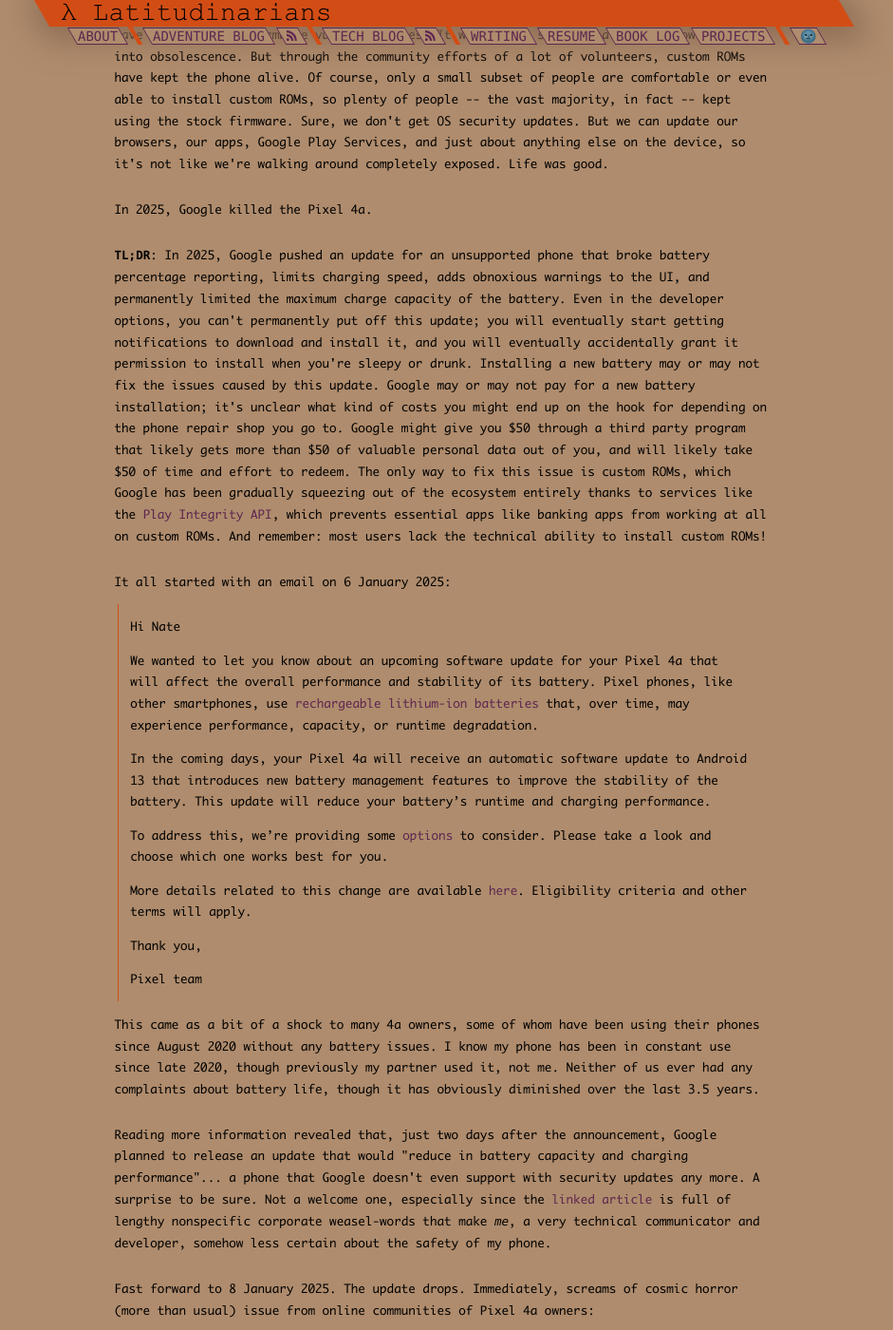
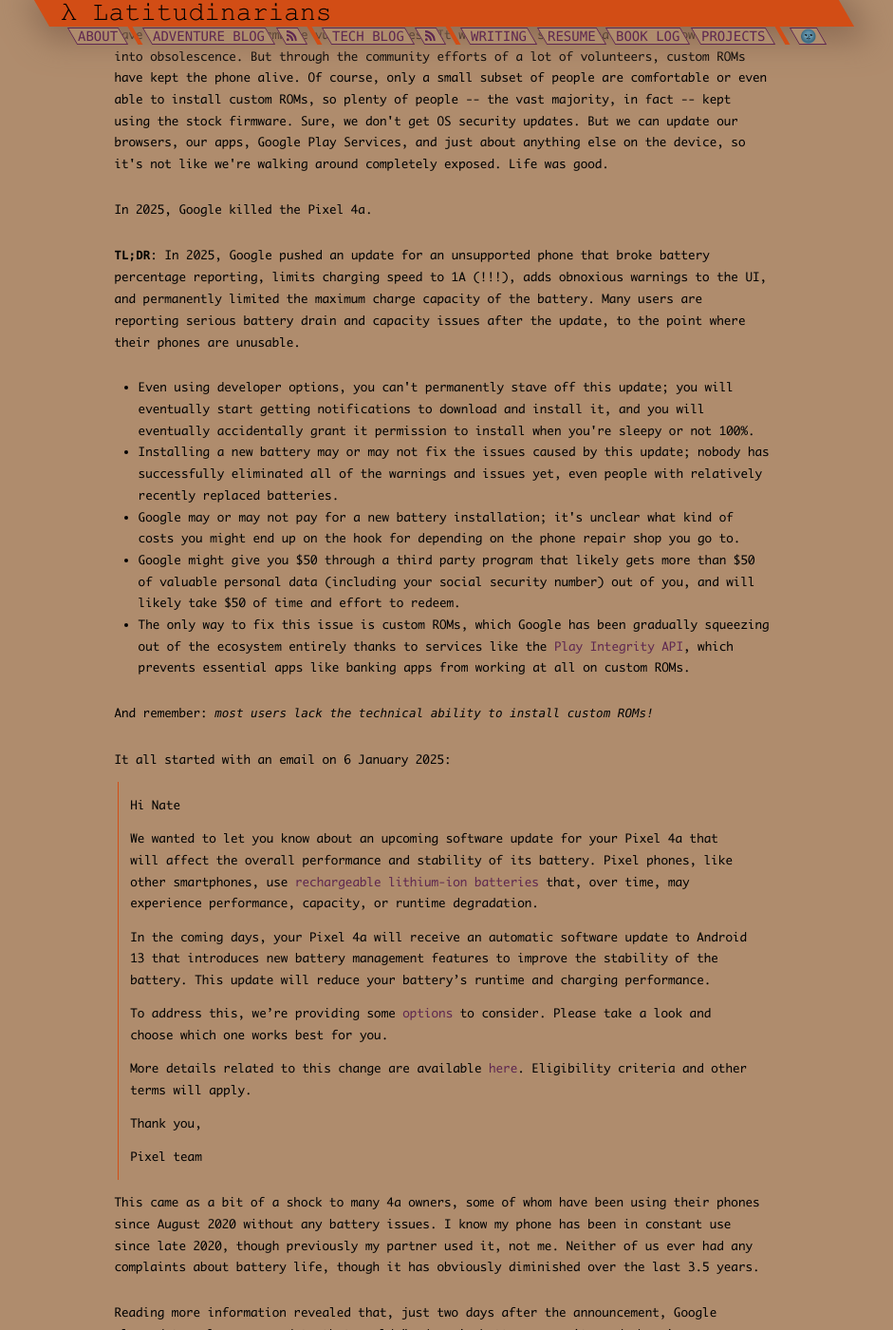
Before and after one commit to nathan-contino/nathan-contino.github.io, a Jekyll site: the page built from _posts/techblog/2025-01-09-the-day-google-killed-the-pixel-4a.md, in a window 1280 px wide and 1400 px high, scrolled down 436 px. Shown: the whole window at 95% size, without its empty margins (174-1115 px from the left). Built offline with Jekyll 4.4.1, drawn with Linux system fonts in a browser that asks for light colours; some of the changed text lies outside the part shown.

Commit message:
Updates on TLDR, image improvements

```diff
--- a/_posts/techblog/2025-01-09-the-day-google-killed-the-pixel-4a.md
+++ b/_posts/techblog/2025-01-09-the-day-google-killed-the-pixel-4a.md
@@ -15,7 +15,15 @@
 
 <!-- readmore -->
 
-**TL;DR**: In 2025, Google pushed an update for an unsupported phone that broke battery percentage reporting, limits charging speed, adds obnoxious warnings to the UI, and permanently limited the maximum charge capacity of the battery. Even in the developer options, you can't permanently put off this update; you will eventually start getting notifications to download and install it, and you will eventually accidentally grant it permission to install when you're sleepy or drunk. Installing a new battery may or may not fix the issues caused by this update. Google may or may not pay for a new battery installation; it's unclear what kind of costs you might end up on the hook for depending on the phone repair shop you go to. Google might give you $50 through a third party program that likely gets more than $50 of valuable personal data out of you, and will likely take $50 of time and effort to redeem. The only way to fix this issue is custom ROMs, which Google has been gradually squeezing out of the ecosystem entirely thanks to services like the [Play Integrity API](https://developer.android.com/google/play/integrity/overview), which prevents essential apps like banking apps from working at all on custom ROMs. And remember: most users lack the technical ability to install custom ROMs!
+**TL;DR**: In 2025, Google pushed an update for an unsupported phone that broke battery percentage reporting, limits charging speed to 1A (!!!), adds obnoxious warnings to the UI, and permanently limited the maximum charge capacity of the battery. Many users are reporting serious battery drain and capacity issues after the update, to the point where their phones are unusable.
+
+* Even using developer options, you can't permanently stave off this update; you will eventually start getting notifications to download and install it, and you will eventually accidentally grant it permission to install when you're sleepy or not 100%.
+* Installing a new battery may or may not fix the issues caused by this update; nobody has successfully eliminated all of the warnings and issues yet, even people with relatively recently replaced batteries.
+* Google may or may not pay for a new battery installation; it's unclear what kind of costs you might end up on the hook for depending on the phone repair shop you go to.
+* Google might give you $50 through a third party program that likely gets more than $50 of valuable personal data (including your social security number) out of you, and will likely take $50 of time and effort to redeem.
+* The only way to fix this issue is custom ROMs, which Google has been gradually squeezing out of the ecosystem entirely thanks to services like the [Play Integrity API](https://developer.android.com/google/play/integrity/overview), which prevents essential apps like banking apps from working at all on custom ROMs.
+
+And remember: _most users lack the technical ability to install custom ROMs!_
 
 It all started with an email on 6 January 2025:
 
@@ -41,11 +49,13 @@
 
 * [many phones are stuck reporting 100% battery forever, dropping dead without warning](https://old.reddit.com/r/Pixel4a/comments/1hwx9m4/used_my_4a_for_20_minutes_and_its_still_at_100/)
 
-* [many users are reporting that their battery lasts significantly less than it used to](https://old.reddit.com/r/Pixel4a/comments/1hx10zq/final_psa_do_not_update_to_the_latest_battery/)
+* [many users are reporting that their battery lasts significantly less than it used to](https://old.reddit.com/r/Pixel4a/comments/1hx10zq/final_psa_do_not_update_to_the_latest_battery/); **Update**: many previously functional phones are draining up to 1% per minute after the update, and frequently get "stuck" at random battery percentages _other_ than 100%
 
-* [charging has been permanently limited to 5W](https://old.reddit.com/r/Pixel4a/comments/1hwqvmb/warning_do_not_uodate_i_am_ineligible_and_they/)
+* [charging has been permanently limited to **1A**](https://old.reddit.com/r/Pixel4a/comments/1hwqvmb/warning_do_not_uodate_i_am_ineligible_and_they/)
 
-* [the update added a giant non-removable warning to the Battery page in Settings](https://old.reddit.com/r/Pixel4a/comments/1hwtupc/battery_info_before_and_after_the_update/)
+* [the update added a giant non-removable warning to the Battery page in Settings](https://old.reddit.com/r/Pixel4a/comments/1hwtupc/battery_info_before_and_after_the_update/):
+
+{% include figure.html url="2025_01_09/settings.png" description="annoying but at least out of the way" %}
 
 * the update added a giant warning notification in the notifications tray:
 
@@ -55,7 +65,7 @@
 
 {% include figure.html url="2025_01_09/exclamation.png" description="seems subtle, but if you play a lot of RPGs this will constantly make you think you have a pending quest" %}
 
-* users trying to redeem their $50 credit with Google are being forced to submit significant amounts of personal information to [Payoneer](https://old.reddit.com/r/Pixel4a/comments/1hwkhj5/what_is_this_payoneer_thing/), a highly legitimate trustworthy corporation that definitely won't sell or abuse my personal data or lose it in a leak eventually.
+* users trying to redeem their $50 credit with Google are being forced to submit significant amounts of personal information to [Payoneer](https://old.reddit.com/r/Pixel4a/comments/1hwkhj5/what_is_this_payoneer_thing/), a highly legitimate trustworthy corporation that definitely won't sell or abuse my personal data or lose it in a leak eventually; **Update**: Payoneer requires a social security number. You should not give it to them. If you're not a US citizen, this also means that you have _no way_ to redeem the $50 offer.
 
 The icing on the cake? The [only way to disable OTA is via developer options](https://old.reddit.com/r/Pixel4a/comments/1hxa9s0/forced_to_do_the_new_update/). Which is fine for me, as I already take this precaution on many devices to vet updates for serious errors before I install them. Unfortunately it isn't something I can easily communicate to less technical folks I know who still use the 4a.
 
```
